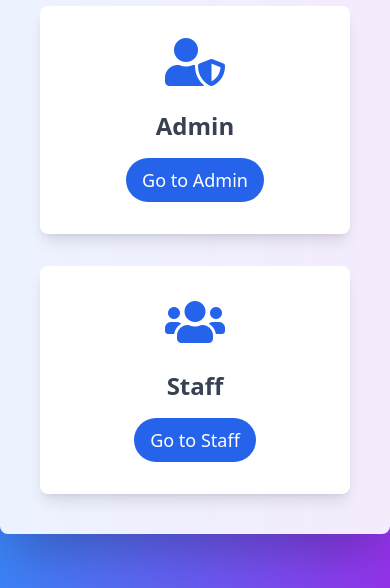
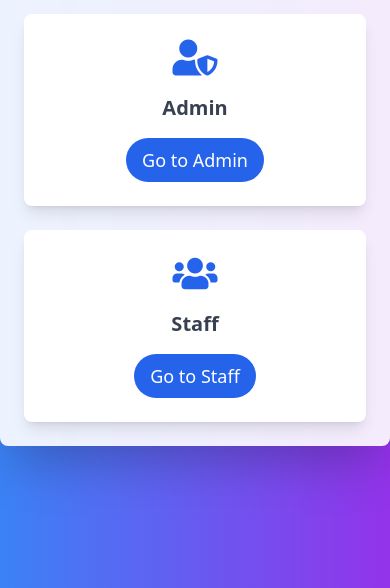
Before and after one commit to cse23boyz/SIS, a plain HTML site: page index.html in a window 390 px wide. Shown: the part 256-844 px from the top of the page. Drawn offline with nearby package versions, Linux system fonts and the light colour scheme.

Commit message:
Update index.html

```diff
--- a/index.html
+++ b/index.html
@@ -1,25 +1,28 @@
-<html>
+<!DOCTYPE html>
+<html lang="en">
 <head>
+    <meta charset="UTF-8">
+    <meta name="viewport" content="width=device-width, initial-scale=1.0">
     <title>Faculty Information Systems</title>
     <script src="https://cdn.tailwindcss.com"></script>
     <link rel="stylesheet" href="https://cdnjs.cloudflare.com/ajax/libs/font-awesome/5.15.3/css/all.min.css">
 </head>
 <body class="bg-gradient-to-r from-blue-500 to-purple-600 flex items-center justify-center min-h-screen">
-    <div class="bg-white bg-opacity-90 p-10 rounded-lg shadow-2xl text-center max-w-4xl mx-auto">
-        <h1 class="text-4xl font-extrabold mb-12 text-gray-800">Faculty Information Systems</h1>
-        <div class="grid grid-cols-1 sm:grid-cols-2 gap-8">
-            <a href="admin.html" class="bg-white p-8 rounded-lg shadow-lg transform transition duration-500 hover:scale-105 hover:bg-blue-100 flex flex-col items-center">
-                <div class="text-blue-600 text-5xl mb-6">
+    <div class="bg-white bg-opacity-90 p-6 sm:p-10 rounded-lg shadow-2xl text-center max-w-4xl mx-auto">
+        <h1 class="text-3xl sm:text-4xl font-extrabold mb-8 sm:mb-12 text-gray-800">Faculty Information Systems</h1>
+        <div class="grid grid-cols-1 sm:grid-cols-2 gap-6 sm:gap-8">
+            <a href="admin.html" class="bg-white p-6 sm:p-8 rounded-lg shadow-lg transform transition duration-500 hover:scale-105 hover:bg-blue-100 flex flex-col items-center">
+                <div class="text-blue-600 text-4xl sm:text-5xl mb-4 sm:mb-6">
                     <i class="fas fa-user-shield"></i>
                 </div>
-                <h2 class="text-2xl font-semibold mb-4 text-gray-700">Admin</h2>
+                <h2 class="text-xl sm:text-2xl font-semibold mb-4 text-gray-700">Admin</h2>
                 <button class="bg-blue-600 text-white py-2 px-4 rounded-full text-lg hover:bg-blue-700">Go to Admin</button>
             </a>
-            <a href="staff.html" class="bg-white p-8 rounded-lg shadow-lg transform transition duration-500 hover:scale-105 hover:bg-blue-100 flex flex-col items-center">
-                <div class="text-blue-600 text-5xl mb-6">
+            <a href="staff.html" class="bg-white p-6 sm:p-8 rounded-lg shadow-lg transform transition duration-500 hover:scale-105 hover:bg-blue-100 flex flex-col items-center">
+                <div class="text-blue-600 text-4xl sm:text-5xl mb-4 sm:mb-6">
                     <i class="fas fa-users"></i>
                 </div>
-                <h2 class="text-2xl font-semibold mb-4 text-gray-700">Staff</h2>
+                <h2 class="text-xl sm:text-2xl font-semibold mb-4 text-gray-700">Staff</h2>
                 <button class="bg-blue-600 text-white py-2 px-4 rounded-full text-lg hover:bg-blue-700">Go to Staff</button>
             </a>
         </div>
```
